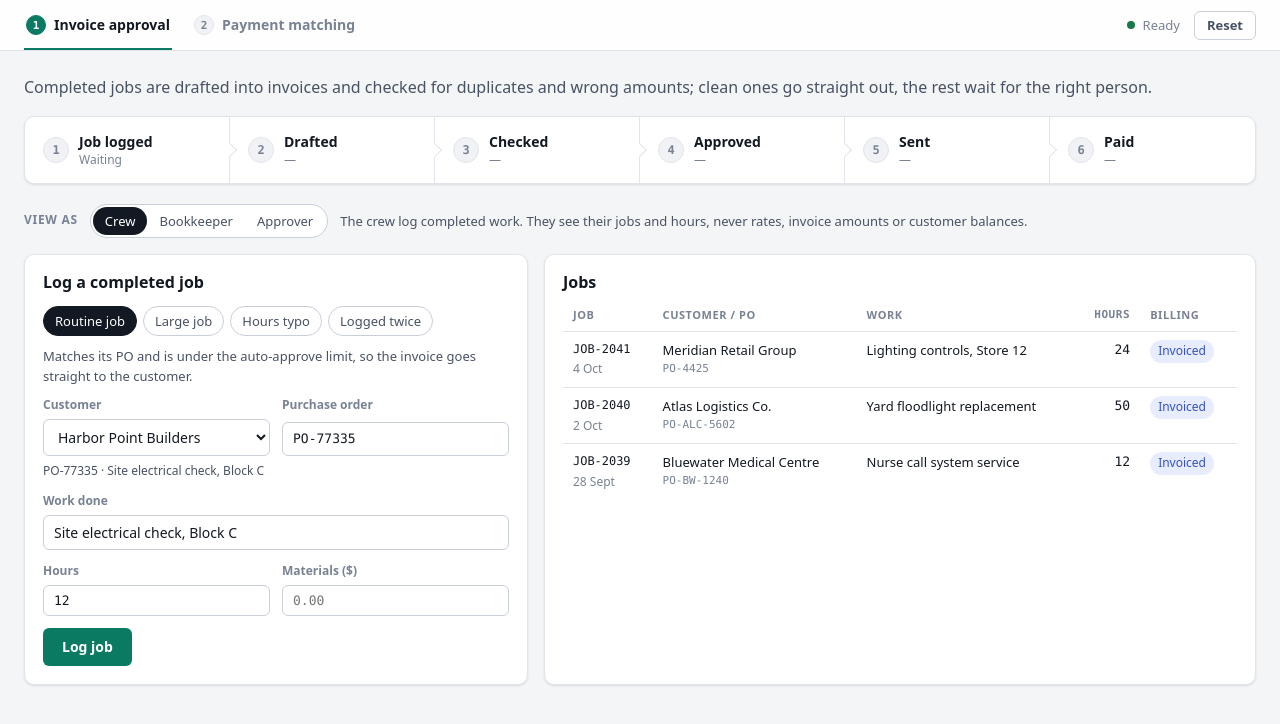
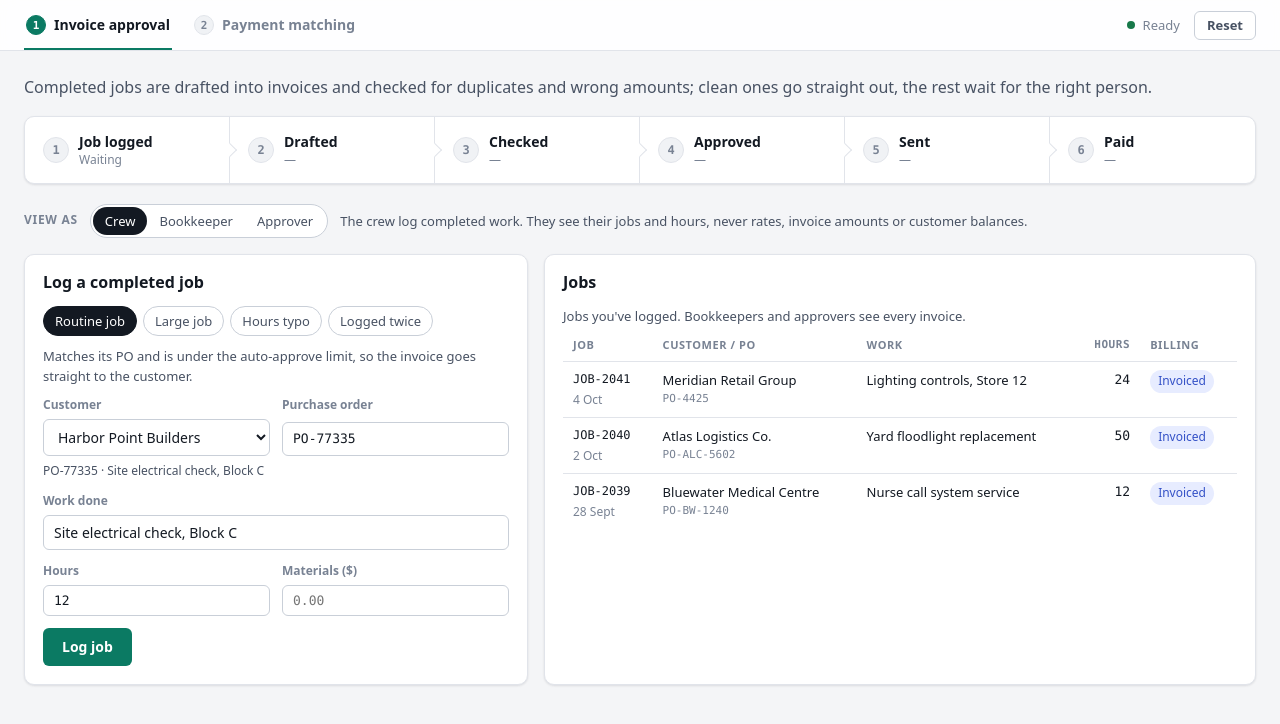
Before and after one commit to zxiang-dev/invoice-to-cash, a plain HTML site: page index.html in a window 1280 px wide. Drawn offline with nearby package versions, Linux system fonts and the light colour scheme.

Commit message:
Explain that the crew's Jobs list shows only logged jobs
Co-Authored-By: Claude Opus 5.5 <noreply@anthropic.com>

```diff
--- a/index.html
+++ b/index.html
@@ -72,6 +72,7 @@
           <header class="panel-head">
             <h2 id="h-my-jobs">Jobs</h2>
           </header>
+          <p class="hint">Jobs you've logged. Bookkeepers and approvers see every invoice.</p>
           <div class="table-wrap"><table class="grid" id="my-jobs"></table></div>
         </section>
 
```
